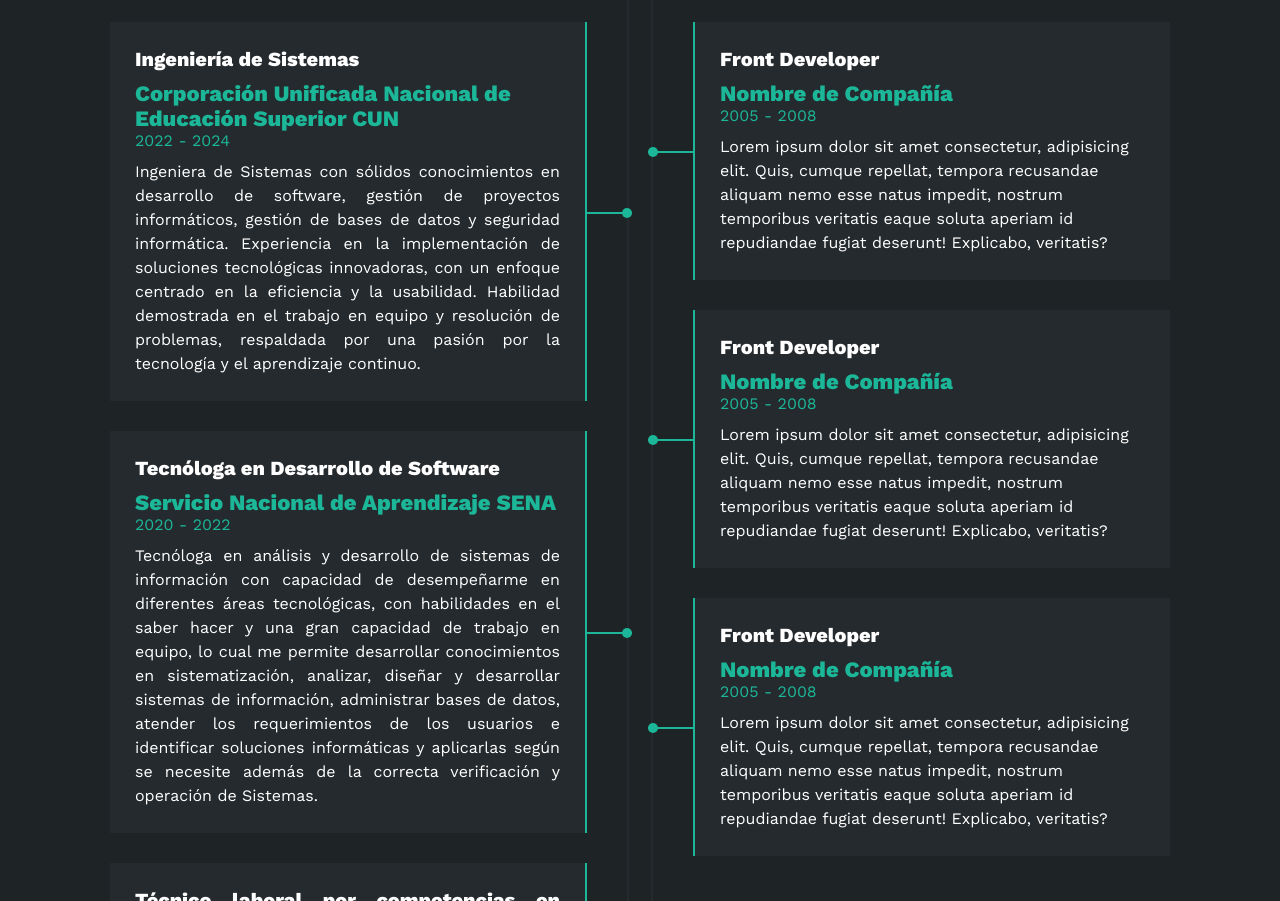
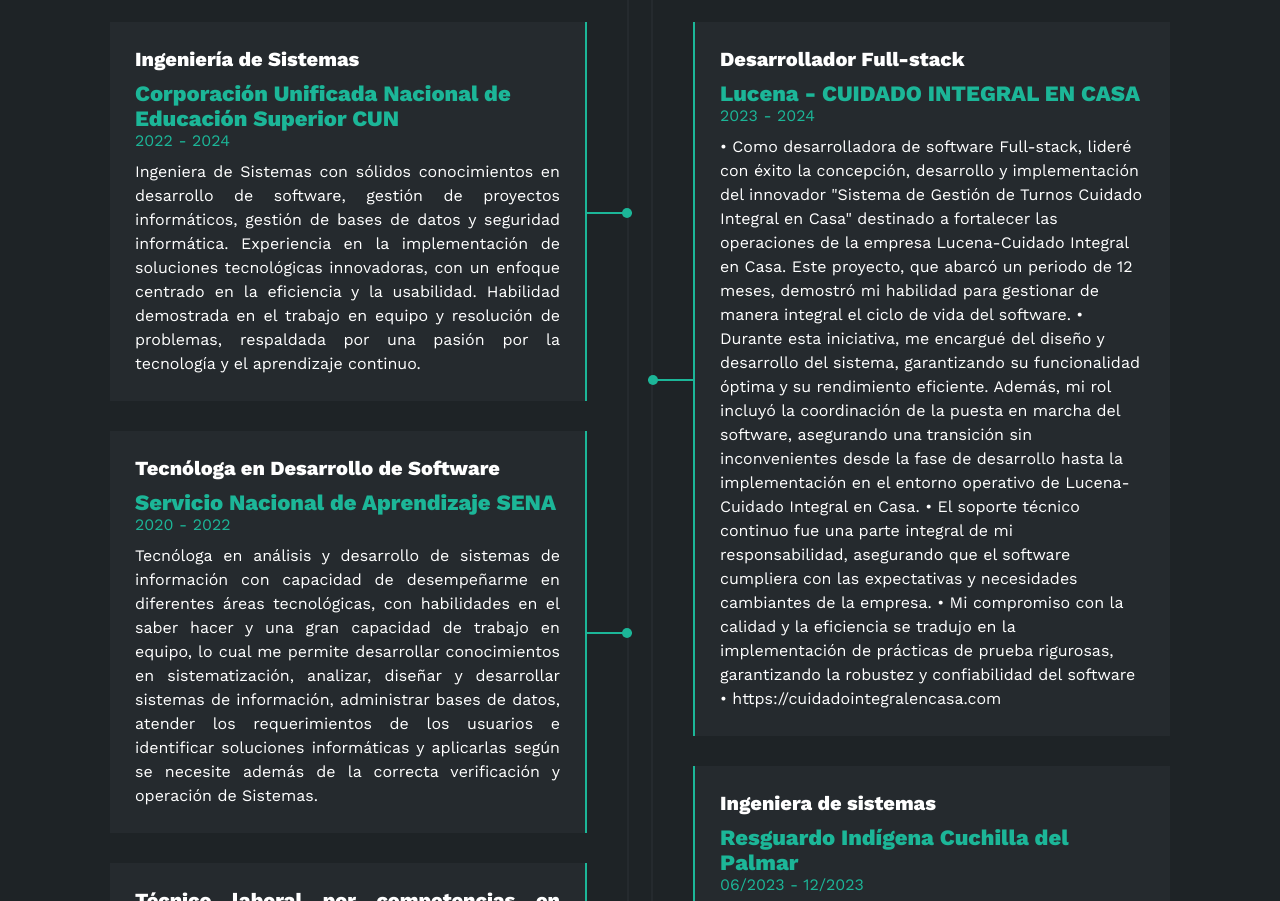
Before and after one commit to lady071990/Portafolio, a plain HTML site: page index.html in a window 1280 px wide. Shown: the part 2239-3140 px from the top of the page. Drawn offline with nearby package versions, Linux system fonts and the light colour scheme.

Commit message:
Mi Portafolio Web

```diff
--- a/index.html
+++ b/index.html
@@ -273,10 +273,27 @@
                 <div class="col derecha">
                     <h3>Experiencia de trabajo</h3>
                     <div class="item der">
-                        <h4>Front Developer</h4>
-                        <span class="casa">Nombre de Compañía</span>
-                        <span class="fecha">2005 - 2008</span>
-                        <p>Lorem ipsum dolor sit amet consectetur, adipisicing elit. Quis, cumque repellat, tempora recusandae aliquam nemo esse natus impedit, nostrum temporibus veritatis eaque soluta aperiam id repudiandae fugiat deserunt! Explicabo, veritatis?</p>
+                        <h4>Desarrollador Full-stack</h4>
+                        <span class="casa">Lucena - CUIDADO INTEGRAL EN CASA</span>
+                        <span class="fecha">2023 - 2024</span>
+                        <p>	•	Como desarrolladora de software Full-stack, lideré con éxito la concepción, desarrollo y implementación del innovador "Sistema de Gestión de Turnos Cuidado Integral en Casa" destinado a fortalecer las operaciones de la empresa Lucena-Cuidado Integral en Casa. Este proyecto, que abarcó un periodo de 12 meses, demostró mi habilidad para gestionar de manera integral el ciclo de vida del software.
+							•	Durante esta iniciativa, me encargué del diseño y desarrollo del sistema, garantizando su funcionalidad óptima y su rendimiento eficiente. Además, mi rol incluyó la coordinación de la puesta en marcha del software, asegurando una transición sin inconvenientes desde la fase de desarrollo hasta la implementación en el entorno operativo de Lucena-Cuidado Integral en Casa.
+							•	El soporte técnico continuo fue una parte integral de mi responsabilidad, asegurando que el software cumpliera con las expectativas y necesidades cambiantes de la empresa.
+							•	Mi compromiso con la calidad y la eficiencia se tradujo en la implementación de prácticas de prueba rigurosas, garantizando la robustez y confiabilidad del software
+							•	https://cuidadointegralencasa.com
+						</p>
+                        <div class="conectord">
+                            <div class="circulod"></div>
+                        </div>
+                    </div>
+                    <div class="item der">
+                        <h4>Ingeniera de sistemas</h4>
+                        <span class="casa">Resguardo Indígena Cuchilla del Palmar</span>
+                        <span class="fecha">06/2023 - 12/2023</span>
+                        <p>	•	Como Ingeniera de Sistemas en el Resguardo Indígena Cuchilla del Palmar, desempeñé un papel integral en el desarrollo y optimización de sistemas informáticos para satisfacer las necesidades específicas de la comunidad indígena. Mi labor abarcó la implementación de soluciones tecnológicas, desde el análisis de requisitos hasta la ejecución de proyectos completos.
+							•	Durante mi tiempo en este rol, participé activamente en el desarrollo de software, contribuyendo al diseño y la programación de módulos que mejoraron la eficiencia operativa del resguardo. Además, asumí responsabilidades en la implementación de sistemas de identificación, brindando soporte técnico y asesoría para garantizar un funcionamiento óptimo.
+							•	Además, lideré la gestión y formulación de proyectos para abordar las necesidades específicas de la comunidad indígena, enfocando la formulación de proyectos en la búsqueda constante de bienestar y desarrollo sostenible para el Resguardo Indígena Cuchilla del Palmar.
+							</p>
                         <div class="conectord">
                             <div class="circulod"></div>
                         </div>
@@ -290,11 +307,21 @@
                             <div class="circulod"></div>
                         </div>
                     </div>
-                    <div class="item der">
-                        <h4>Front Developer</h4>
-                        <span class="casa">Nombre de Compañía</span>
-                        <span class="fecha">2005 - 2008</span>
-                        <p>Lorem ipsum dolor sit amet consectetur, adipisicing elit. Quis, cumque repellat, tempora recusandae aliquam nemo esse natus impedit, nostrum temporibus veritatis eaque soluta aperiam id repudiandae fugiat deserunt! Explicabo, veritatis?</p>
+					<div class="item der">
+                        <h4>Desarrollador Full-stack</h4>
+                        <span class="casa">Colegio los Andes Nuestra Señora de las Mercedes</span>
+                        <span class="fecha">03/2021 - 03/2022</span>
+                        <p>	•	Durante mi tiempo en el COLEGIO LOS ANDES NUESTRA SEÑORA DE LAS MERCEDES, tuve el privilegio de liderar el desarrollo de un software educativo llamado "SIDCA - Sistema De Control Académico". Este proyecto estaba destinado al Colegio Los Andes Nuestra Señora de las Mercedes, y mi papel fue esencial en todas las fases del proyecto, desde su concepción hasta la implementación y el soporte técnico continuo.
+							•	Logros Destacados:
+							•	Concepción y Planificación
+							•	Desarrollo y Implementación
+							•	Puesta en Marcha
+							•	Soporte Técnico
+							•	Habilidades Adquiridas:
+							•	Experiencia en el desarrollo full-stack, desde la concepción de ideas hasta la implementación y el soporte técnico.
+							•	Habilidades sólidas en la coordinación de equipos, garantizando la colaboración efectiva y el logro de metas establecidas.
+							•	Competencia en la identificación y solución proactiva de problemas, así como en la gestión eficiente del tiempo y los recursos.
+							</p>
                         <div class="conectord">
                             <div class="circulod"></div>
                         </div>
```
